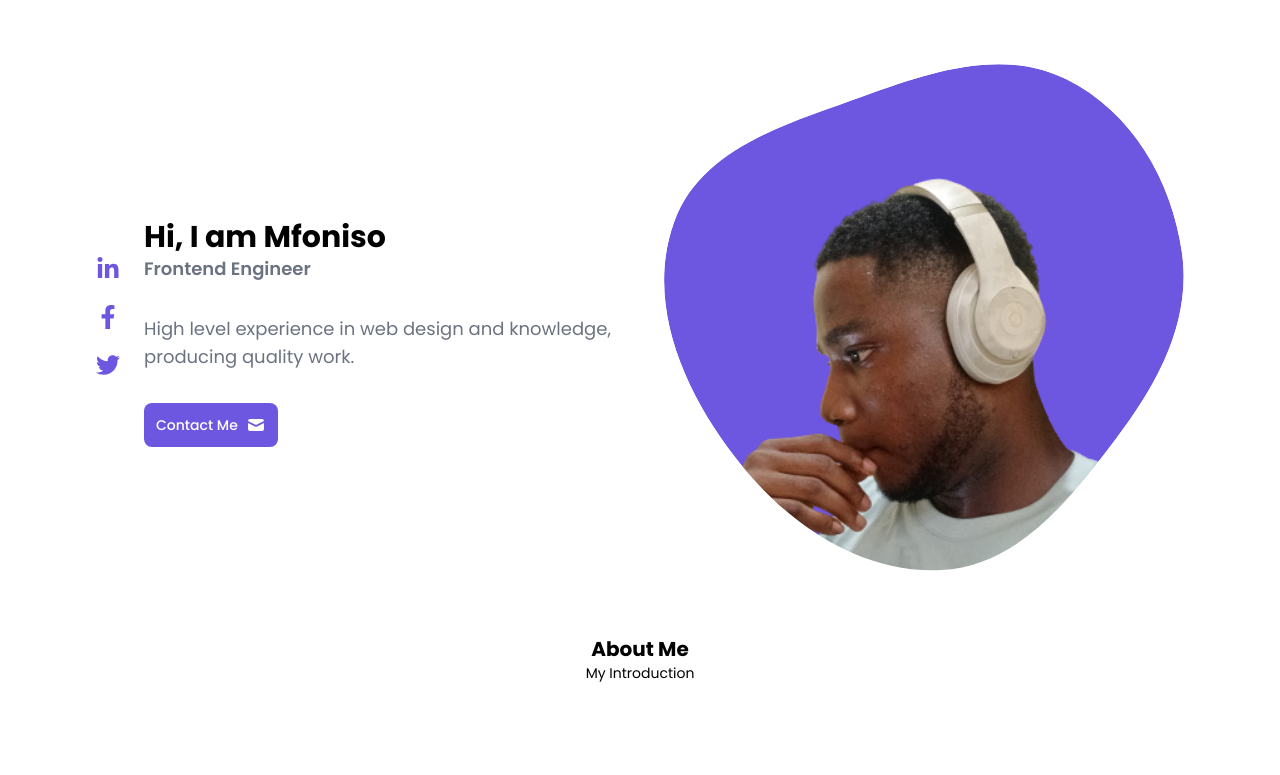
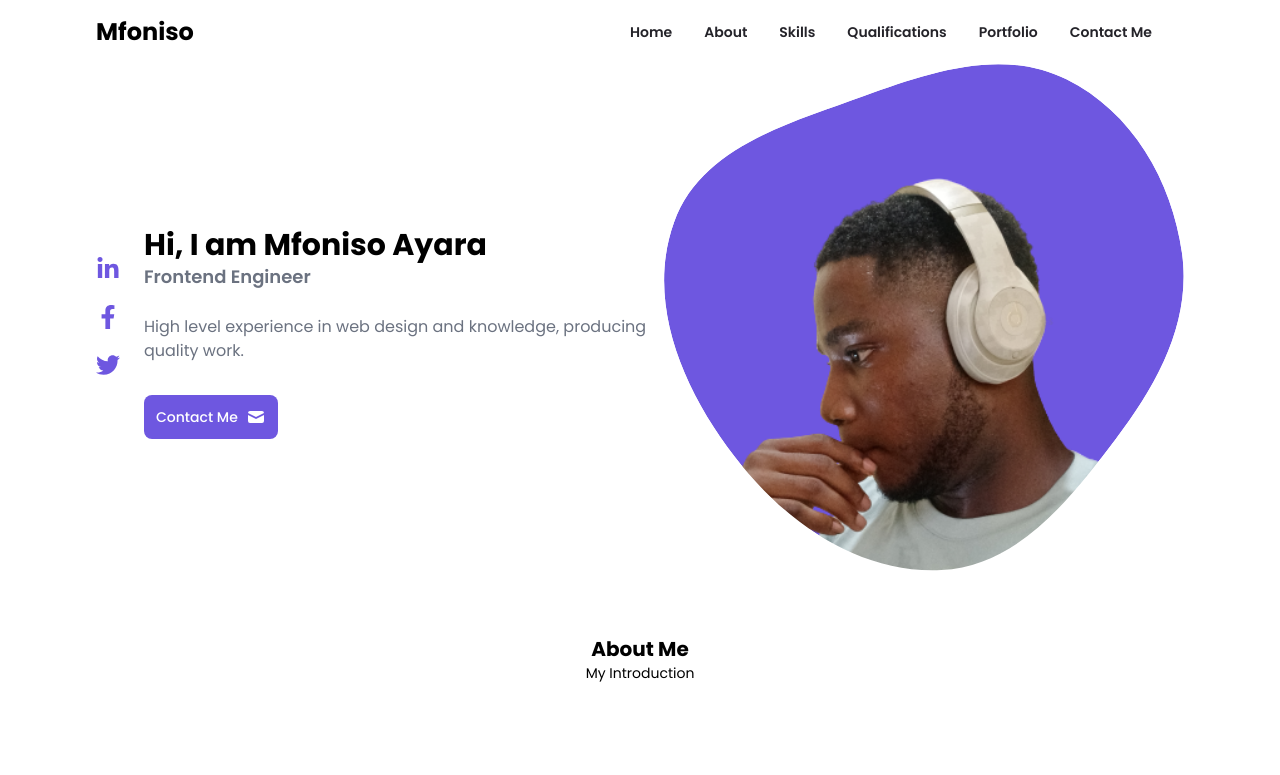
Before and after one commit to Lirac/portfolio, a Next.js app: page / in a window 1280 px wide. Shown: the top 775 px of the page. Built offline with nearby package versions, Linux system fonts and the light colour scheme.

Commit message:
Fix mobile responsiveness

```diff
--- a/components/About.jsx
+++ b/components/About.jsx
@@ -1,11 +1,11 @@
 import Image from 'next/image'
 import React from 'react'
-import { FaDownload, FaFileDownload } from 'react-icons/fa'
+import { FaFileDownload } from 'react-icons/fa'
 import BaseButton from './BaseButton'
 
 const About = () => {
   return (
-    <div className="mt-16 pb-16 section">
+    <div className="mt-16 pb-16 section" name='test1'>
       <h2 className="font-bold text-center text-xl">About Me</h2>
       <h4 className="text-center text-sm mb-16">My Introduction</h4>
 
@@ -17,7 +17,7 @@ const About = () => {
         />
 
         <div className="pt-8">
-          <p className="text-center mb-9">
+          <p className="text-center mb-9 text-gray-500">
             Web Developer with extensive knowledge and years of experience
             building high quality web applications
           </p>
--- a/components/Banner.jsx
+++ b/components/Banner.jsx
@@ -1,8 +1,15 @@
 import React from 'react'
 import { FaLinkedinIn, FaFacebookF, FaTwitter } from 'react-icons/fa'
-import { BsMouse, BsArrowDownShort } from 'react-icons/bs'
-import Image from 'next/image'
+import { BsMouse, BsArrowDownShort, BsArrowUpShort } from 'react-icons/bs'
+import * as Scroll from 'react-scroll'
 import { MailIcon } from '@heroicons/react/solid'
+
+// let Link      = Scroll.Link;
+// let Button    = Scroll.Button;
+// let Element   = Scroll.Element;
+// let Events    = Scroll.Events;
+let scroll = Scroll.animateScroll
+let scrollSpy = Scroll.scrollSpy
 
 const Banner = () => {
   return (
@@ -56,11 +63,11 @@ const Banner = () => {
         </div>
 
         <div className="col-span-3 pt-8 md:col-auto">
-          <h1 className="font-bold text-3xl">Hi, I am Mfoniso</h1>
-          <h3 className="font-semibold text-lg mb-4 md:mb-8 text-gray-500">
+          <h1 className="font-bold text-3xl">Hi, I am Mfoniso Ayara</h1>
+          <h3 className="font-semibold text-lg mb-4 md:mb-6 text-gray-500">
             Frontend Engineer
           </h3>
-          <p className="text-sm md:text-lg text-gray-500 mb-6">
+          <p className="text-sm md:text-base text-gray-500 mb-6">
             High level experience in web design and knowledge, producing quality
             work.
           </p>
@@ -73,16 +80,6 @@ const Banner = () => {
           </a>
         </div>
       </div>
-
-      <div className="mt-8 text-firstColor transition-all duration-300 hover:translate-y-1 hidden">
-        <a href="#about" className="flex items-end">
-          <BsMouse className="w-6 h-6" />
-          <span className="text-sm text-titleColor mr-1 font-medium">
-            Scroll down
-          </span>
-          <BsArrowDownShort className="w-6 h-6" />
-        </a>
-      </div>
     </div>
   )
 }
--- a/components/Nav.jsx
+++ b/components/Nav.jsx
@@ -1,4 +1,4 @@
-import React, { useState } from 'react'
+import React, { useEffect, useState } from 'react'
 import {
   HomeIcon,
   UserIcon,
@@ -10,12 +10,31 @@ import {
   MenuIcon,
 } from '@heroicons/react/solid'
 import Link from 'next/link'
+import * as Scroll from 'react-scroll'
+
+let scroll = Scroll.animateScroll
 
 function Nav() {
   const [showNav, setShowNav] = useState(false)
+  const [navBackground, setNavBackground] = useState(false)
+
+  useEffect(() => {
+    window.addEventListener('scroll', () => {
+      if (window.scrollY > 100) {
+        setNavBackground(true)
+      } else setNavBackground(false)
+    })
+    return () => {
+      window.removeEventListener('scroll', () => {
+        setNavBackground(false)
+      })
+    }
+  }, [])
+
 
   return (
-    <nav className="w-full fixed bottom-0 left-0 z-10">
+    <>
+      <nav className="w-full fixed bottom-0 left-0 z-10 md:hidden">
         <div className="max-w-[768px] flex justify-between mx-4 items-end">
           <a className="hover:text-[#492cd8] font-medium" href="#">
             Mfoniso
@@ -78,6 +97,56 @@ function Nav() {
           </div>
         </div>
       </nav>
+      <nav
+        className={`w-full fixed top-0 h-16 hidden md:block ${
+          navBackground ? 'bg-stone-100/80 z-10 transition-all duration-500' : 'bg-transparent'
+        }`}
+      >
+        <div className="max-w-6xl mx-auto px-8 flex items-center h-full justify-between">
+          <a className="hover:text-[#492cd8] font-bold text-2xl" href="#">
+            Mfoniso
+          </a>
+
+          <div>
+            <ul className="flex gap-8">
+              <Link href="/">
+                <a className="link" onClick={() => scroll.scrollTo(0)}>
+                  Home
+                </a>
+              </Link>
+              <Link href="/">
+                <a className="link" onClick={() => scroll.scrollTo(550)}>
+                  About
+                </a>
+              </Link>
+              <Link href="/">
+                <a className="link" onClick={() => scroll.scrollTo(1050)}>
+                  Skills
+                </a>
+              </Link>
+              <Link href="/">
+                <a className="link" onClick={() => scroll.scrollTo(1700)}>
+                  Qualifications
+                </a>
+              </Link>
+              <Link href="/">
+                <a className="link" onClick={() => scroll.scrollTo(2150)}>
+                  Portfolio
+                </a>
+              </Link>
+              <Link href="/">
+                <a className="link" onClick={() => scroll.scrollTo(3200)}>
+                  Contact Me
+                </a>
+              </Link>
+              <button onClick={() => setShowNav(!showNav)}>
+                <XIcon className="w-5 h-5 absolute bottom-2 right-5 cursor-pointer text-[#242329] font-medium hover:text-[#492cd8] md:hidden"></XIcon>
+              </button>
+            </ul>
+          </div>
+        </div>
+      </nav>
+    </>
   )
 }
 
--- a/components/Qualification.jsx
+++ b/components/Qualification.jsx
@@ -7,7 +7,7 @@ const Qualification = () => {
 
   return (
     <div className="section max-w-3xl mx-auto">
-      <h2 className="font-bold text-center text-xl">Qualification</h2>
+      <h2 className="font-bold text-center text-xl">Qualifications</h2>
       <h4 className="text-center text-sm mb-16">My Personal Journey</h4>
 
       <div className="">
--- a/package.json
+++ b/package.json
@@ -15,7 +15,8 @@
     "react": "18.2.0",
     "react-dom": "18.2.0",
     "react-icons": "^4.4.0",
-    "react-responsive-carousel": "^3.2.23"
+    "react-responsive-carousel": "^3.2.23",
+    "react-scroll": "^1.8.7"
   },
   "devDependencies": {
     "autoprefixer": "^10.4.8",
--- a/styles/globals.css
+++ b/styles/globals.css
@@ -12,7 +12,7 @@
 
 @layer components {
   .link {
-    @apply flex flex-col font-medium gap-1 items-center text-[#242329] hover:text-purple-500 text-sm;
+    @apply flex flex-col md:font-semibold font-medium gap-1 items-center text-[#242329] hover:text-purple-500 text-sm;
   }
 
   .button {
```
Also changed, not shown: 1 other file (tests, documents, lock files or other folders). Lines whose indentation alone changed are shown as unchanged.
